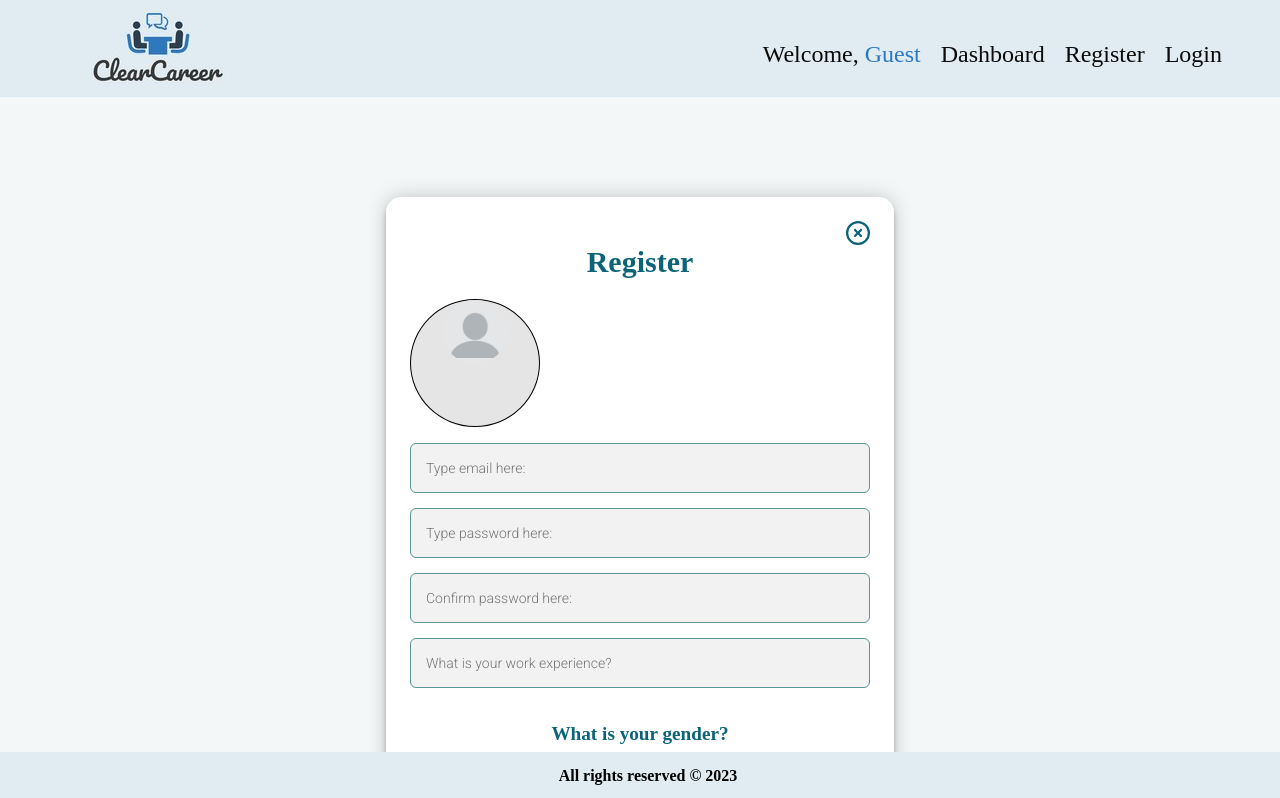
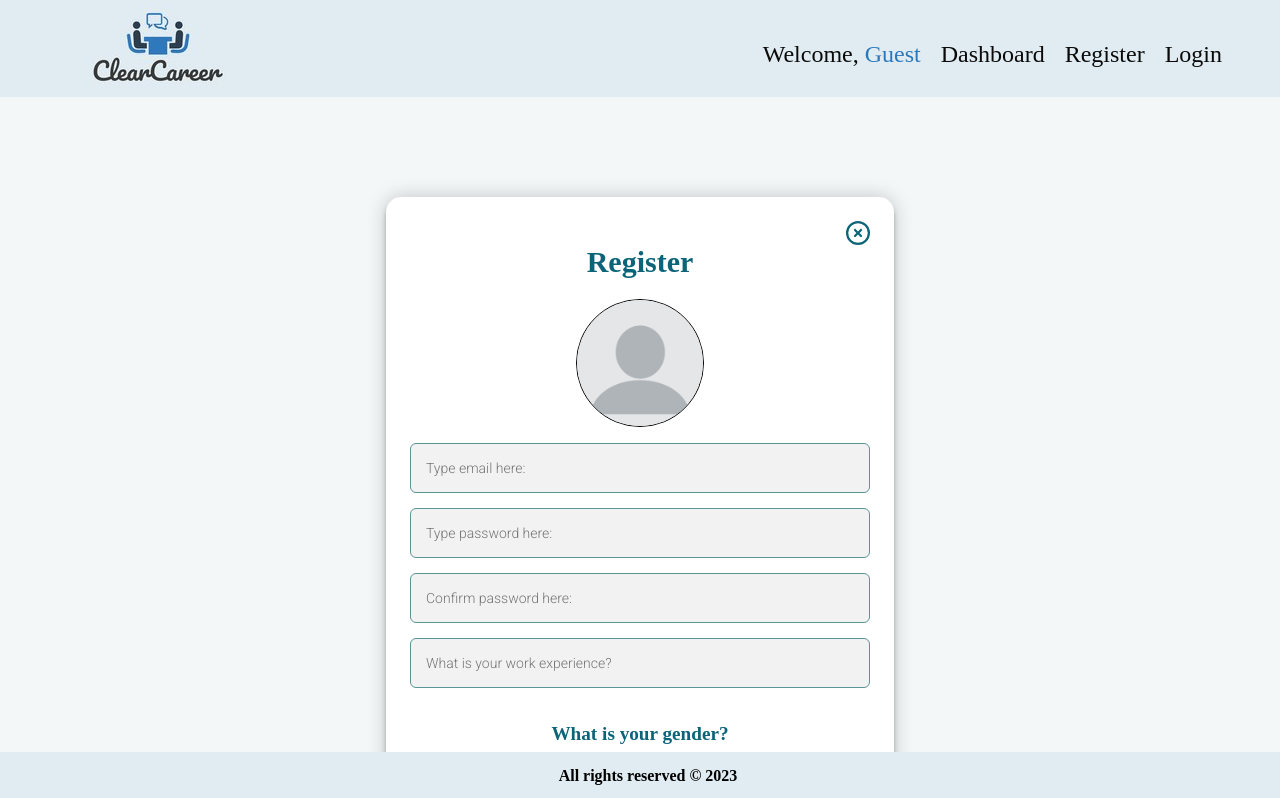
Before and after one commit to Matey-Tsilov/Clear_Career, a React (Create React App) app in the folder client/: page /register in a window 1280 px wide. Shown: the top 798 px of the page. Built offline with nearby package versions, Linux system fonts and the light colour scheme; grey boxes are pictures that could not be loaded.

Commit message:
make the picture preview right

```diff
--- a/client/src/components/Register/Register.module.css
+++ b/client/src/components/Register/Register.module.css
@@ -129,7 +129,7 @@ input[type="file"]{
   text-align: center;
 }
 
-label img{
+.radioInputsBox label img{
    width: 4em;
    height: auto;
    border-radius: 60%;
@@ -165,18 +165,32 @@ div.upload_pic{
   display: flex;
   margin-bottom: 1em;
   height: 8rem;
+  justify-content: center;
+  box-sizing: border-box;
 }
 
 .upload_pic label{
-  border: 1px solid black;
   border-radius: 50%;
+  box-sizing: inherit;
   height: auto;
   width: 8rem;
-  display: block;
   text-align: center;
   background-color: rgba(0, 0, 0, 0.1);
+
 }
 .upload_pic label:hover{
   cursor: pointer;
   background-color: rgba(0, 0, 0, 0.3);
 }
+
+.uploadedPic{
+  height: 8rem;
+  width: 100%;
+  border-radius: 50%;
+  border: 1px solid black;
+  box-sizing: inherit;
+}
+.upload_pic img:hover{
+  border: 2px;
+  border-color: #5c9596;
+}
```
